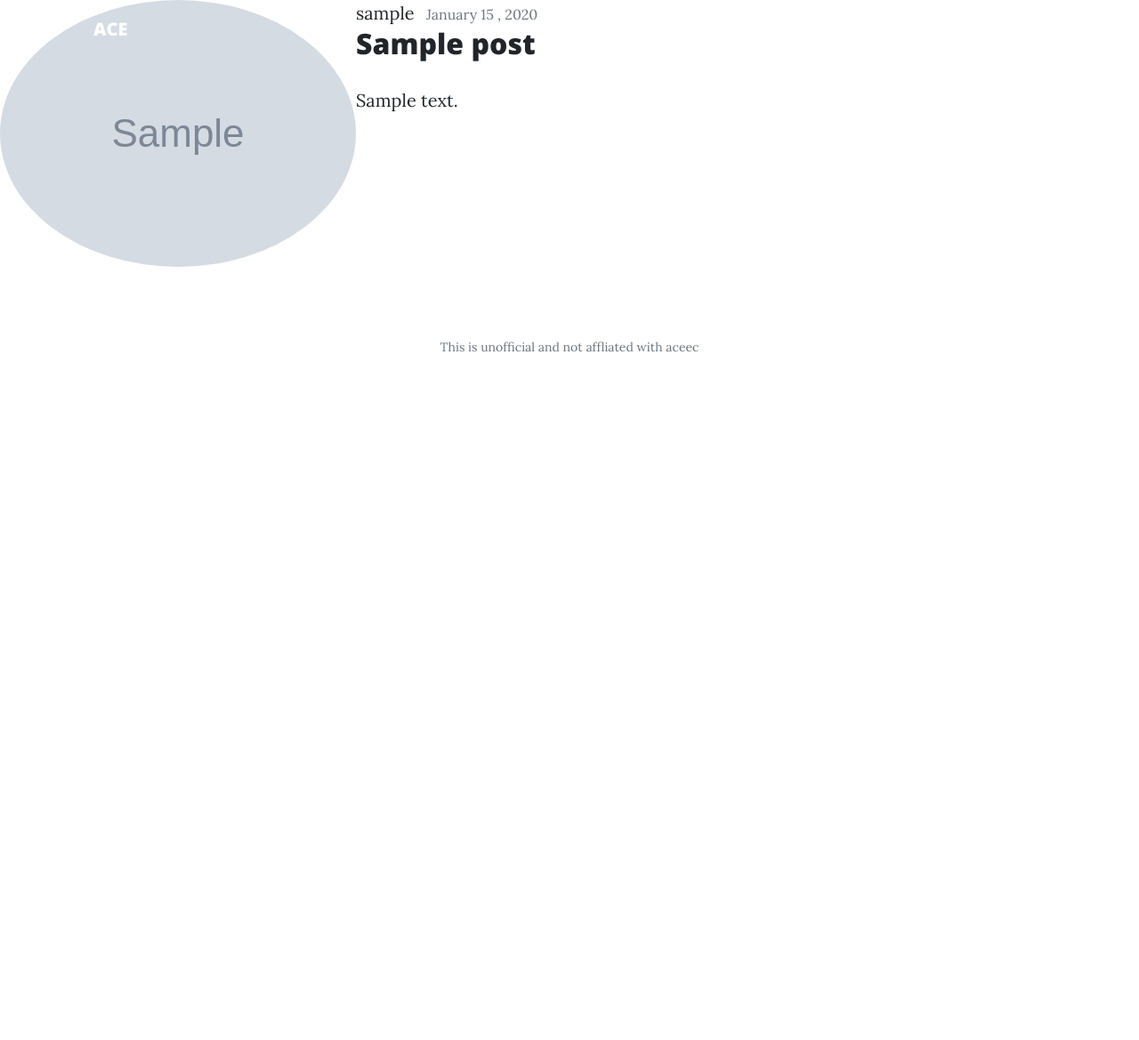
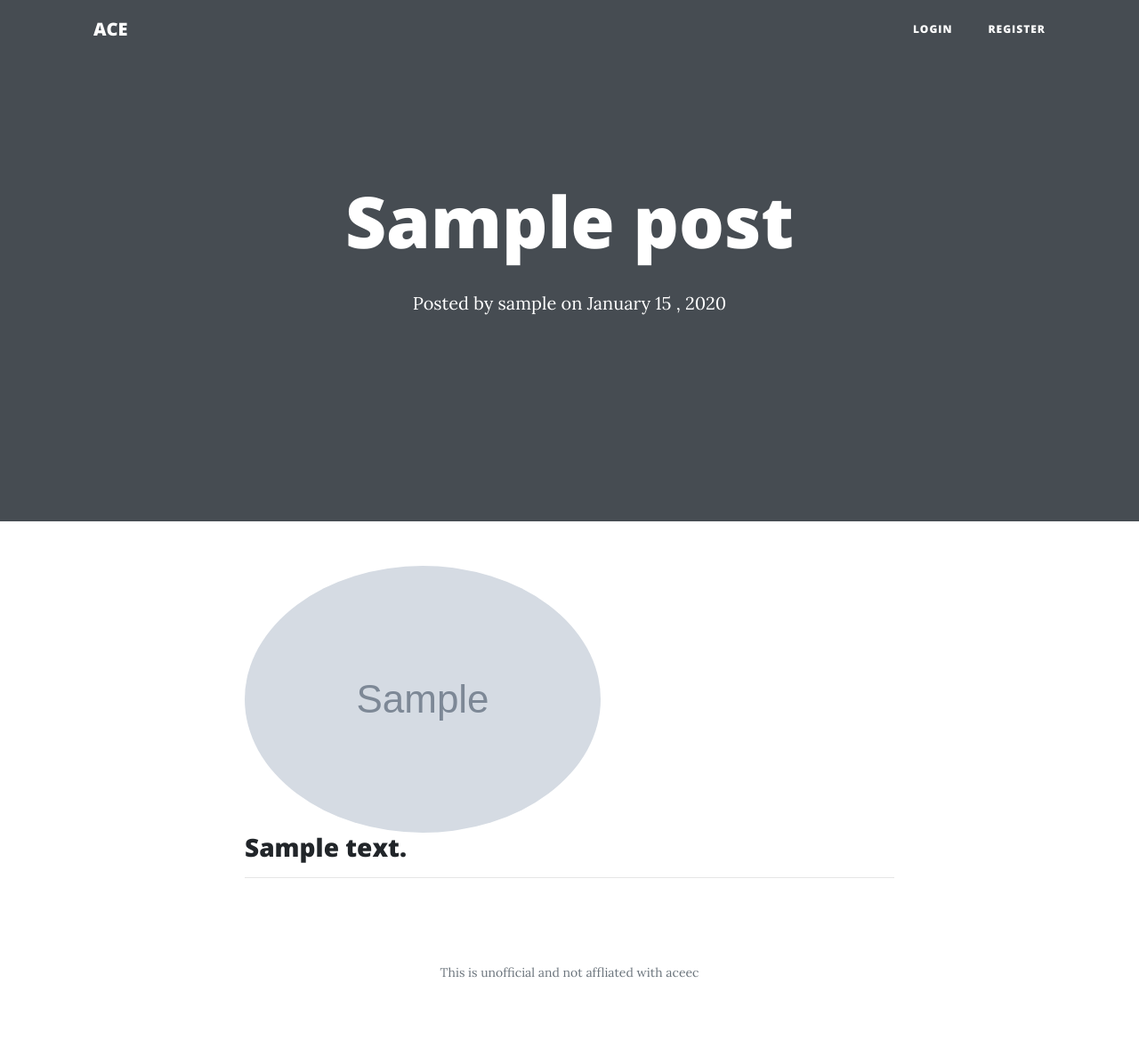
Before and after one commit to EnigmaCodex-ACE/ACE-HUB-project, a Django app: page /post/1/ in a window 1280 px wide. Shown: the whole page at 89% size. Before the commit the page ends 396 px from the top, so only its background shows below. Run offline with Django 3.2, Linux system fonts and the light colour scheme; tables that the repository leaves empty hold one stand-in row (values such as "Sample post"); grey boxes marked "Sample" are stand-in pictures; some libraries are stand-ins or nearby versions.

Commit message:
fixed post thingy

```diff
--- a/aceblog/blog/templates/blog/post_detail.html
+++ b/aceblog/blog/templates/blog/post_detail.html
@@ -1,22 +1,30 @@
 
 {% extends "blog/base.html" %}
 {% block content %}
-    <article class="media content-section">
+<header class="masthead">
+  <div class="overlay"></div>
+  <div class="container">
+      <div class="row">
+          <div class="col-md-10 col-lg-8 mx-auto">
+              <div class="site-heading">
+                  <h1>{{ post.title }}</h1>
+                  <p class="post-meta">Posted by  {{ post.author }} on {{ post.date_posted|date:"F d , Y" }}</p>
+          </div>
+      </div>
+  </div>
+</header>
+<div class="container">
+  <div class="row">
+    <div class="col-md-10 col-lg-8 mx-auto">
       <img class="rounded-circle article-img" src="{{object.author.profile.image.url}}">
-        <div class="media-body">
-          <div class="article-metadata">
-            <a class="mr-2" href="#">{{ object.author }}</a>
-            <small class="text-muted">{{ object.date_posted|date:"F d , Y" }}</small>
+      <div class="post-preview">
+            <h3 class="post-subtitle">{{ post.content }}</h3>
+        </a>
 
-
-
-          </div>
-          <h2 class="article-title">{{ object.title }}</h2>
-          <p class="article-content">{{ object.content }}</p>
-        </div>
-      </article>
+      </div>
       {% if object.author == user %}
-      <a class="btn btn-secondary btn-sm mt-1 mb-1" href="{% url 'post-edit' object.id %}">Edit</a>
+        <a class="btn btn-secondary btn-sm mt-1 mb-1" href="{% url 'post-edit' object.id %}">Edit</a>
         <a class="btn btn-danger btn-sm mt-1 mb-1" href="{% url 'post-delete' object.id %}">Delete</a>
-        {% endif %}
+      {% endif %}
+      <hr>
 {% endblock content %}
```
